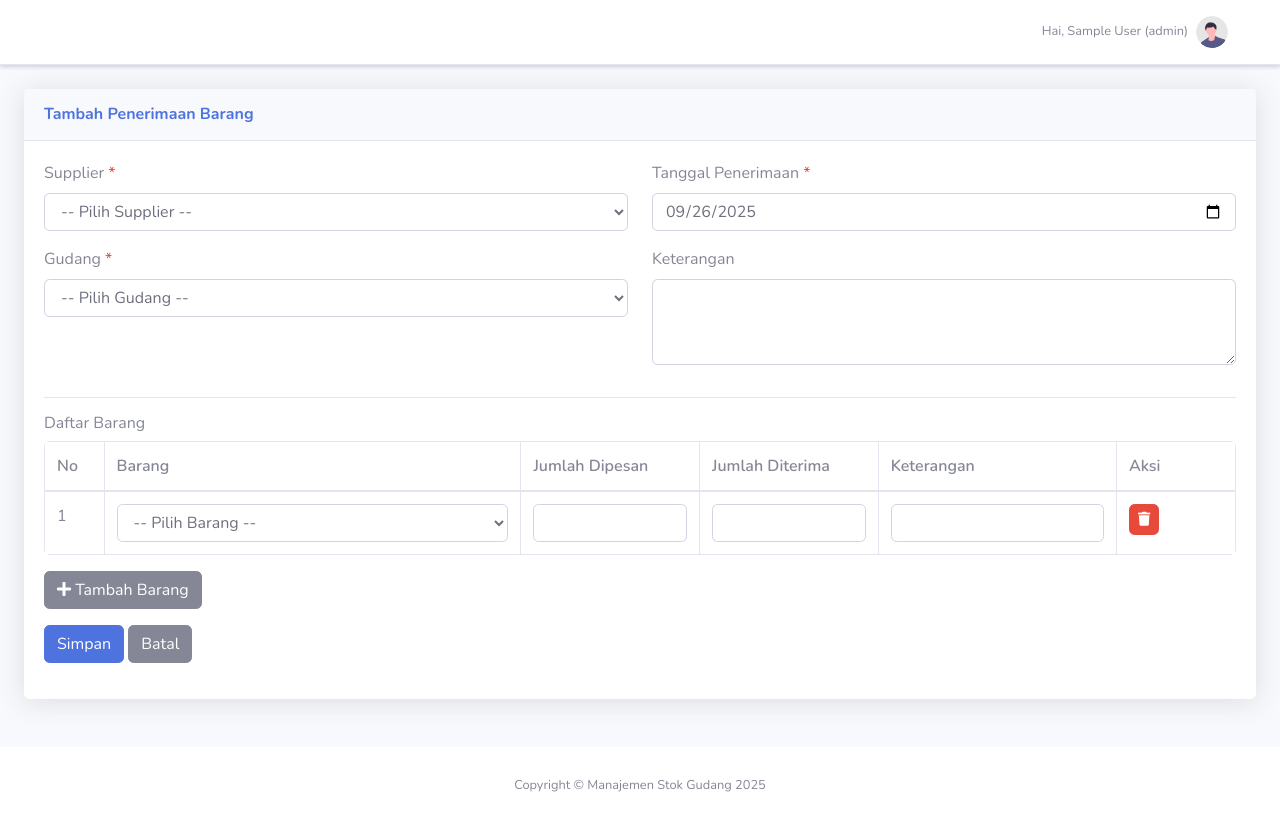
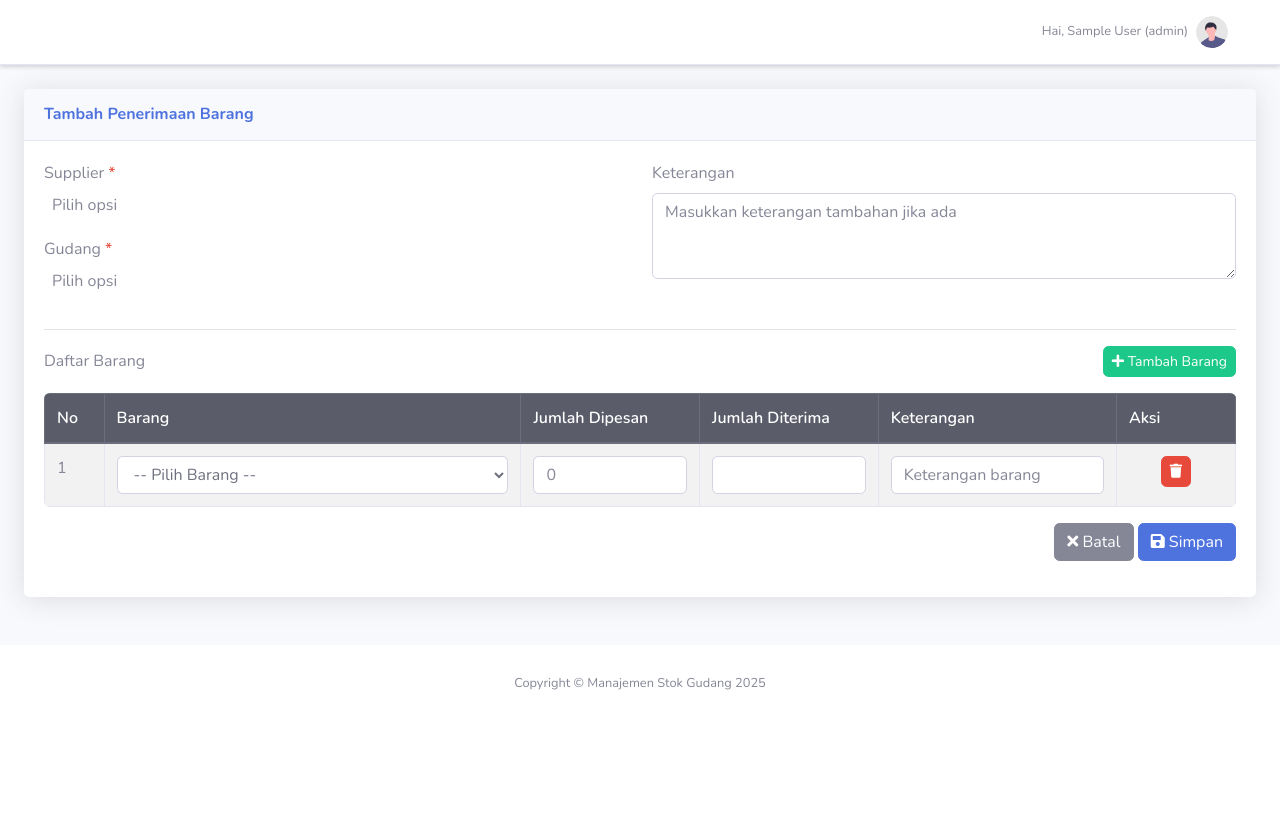
Before and after one commit to kantorujbitdev/gudang_system, a CodeIgniter app: page /gudang_system/aktifitas/penerimaan/tambah in a window 1280 px wide. After the commit the page ends 690 px from the top, so only its background shows below. Run offline with CodeIgniter, Linux system fonts and the light colour scheme; the visitor is signed in with stand-in values (Sample User, id 1); data that the repository does not hold is empty; some libraries are stand-ins or nearby versions.

Commit message:
penerimaan

```diff
--- a/application/controllers/aktifitas/Penerimaan.php
+++ b/application/controllers/aktifitas/Penerimaan.php
@@ -30,29 +30,29 @@ class Penerimaan extends MY_Controller
 
     public function tambah()
     {
+        $data['extra_js'] = 'aktifitas/penerimaan/script';
         if (!$this->check_permission('aktifitas/penerimaan', 'create')) {
             $this->session->set_flashdata('error', 'Anda tidak memiliki izin untuk membuat penerimaan barang!');
             return redirect('aktifitas/penerimaan');
         }
 
         $this->data['title'] = 'Tambah Penerimaan Barang';
-        $this->data['gudang'] = $this->gudang->get_all();
-        $this->data['supplier'] = $this->supplier->get_all();
-        $this->data['barang'] = $this->barang->get_all();
+        $this->data['gudang'] = $this->gudang->get_by_perusahaan($this->session->userdata('id_perusahaan'));
+        $this->data['supplier'] = $this->supplier->get_by_perusahaan($this->session->userdata('id_perusahaan'));
+        $this->data['barang'] = $this->barang->get_by_perusahaan($this->session->userdata('id_perusahaan'));
 
         $this->form_validation->set_rules('id_gudang', 'Gudang', 'required');
         $this->form_validation->set_rules('id_supplier', 'Supplier', 'required');
         $this->form_validation->set_rules('tanggal_penerimaan', 'Tanggal Penerimaan', 'required');
 
         if ($this->form_validation->run() === FALSE) {
-            return $this->render_view('aktifitas/penerimaan/form');
+            return $this->render_view('aktifitas/penerimaan/form', $data);
         }
 
         $no_penerimaan = $this->generate_no_penerimaan();
         $data_insert = [
             'no_penerimaan' => $no_penerimaan,
             'id_user' => $this->session->userdata('id_user'),
-            'id_perusahaan' => $this->session->userdata('id_perusahaan'), // Tambahkan ini
             'id_gudang' => $this->input->post('id_gudang'),
             'id_supplier' => $this->input->post('id_supplier'),
             'tanggal_penerimaan' => $this->input->post('tanggal_penerimaan') . ' ' . date('H:i:s'),
@@ -92,6 +92,8 @@ class Penerimaan extends MY_Controller
 
     public function edit($id_penerimaan)
     {
+        $data['extra_js'] = 'aktifitas/penerimaan/script';
+
         if (!$this->check_permission('aktifitas/penerimaan', 'edit')) {
             $this->session->set_flashdata('error', 'Anda tidak memiliki izin untuk mengubah penerimaan barang!');
             return redirect('aktifitas/penerimaan');
@@ -100,9 +102,9 @@ class Penerimaan extends MY_Controller
         $this->data['title'] = 'Edit Penerimaan Barang';
         $this->data['penerimaan'] = $this->penerimaan->get($id_penerimaan);
         $this->data['detail'] = $this->penerimaan->get_detail($id_penerimaan);
-        $this->data['gudang'] = $this->gudang->get_all();
-        $this->data['supplier'] = $this->supplier->get_all();
-        $this->data['barang'] = $this->barang->get_all();
+        $this->data['gudang'] = $this->gudang->get_by_perusahaan($this->session->userdata('id_perusahaan'));
+        $this->data['supplier'] = $this->supplier->get_by_perusahaan($this->session->userdata('id_perusahaan'));
+        $this->data['barang'] = $this->barang->get_by_perusahaan($this->session->userdata('id_perusahaan'));
 
         if (!$this->data['penerimaan']) {
             show_404();
@@ -118,7 +120,7 @@ class Penerimaan extends MY_Controller
         $this->form_validation->set_rules('tanggal_penerimaan', 'Tanggal Penerimaan', 'required');
 
         if ($this->form_validation->run() === FALSE) {
-            return $this->render_view('aktifitas/penerimaan/form');
+            return $this->render_view('aktifitas/penerimaan/form', $data);
         }
 
         $data_update = [
--- a/application/models/aktifitas/Penerimaan_model.php
+++ b/application/models/aktifitas/Penerimaan_model.php
@@ -13,7 +13,7 @@ class Penerimaan_model extends CI_Model
         $user_role = $this->session->userdata('id_role');
         $user_perusahaan = $this->session->userdata('id_perusahaan');
 
-        $this->db->select('pb.*, u.nama as user_nama, s.nama_supplier, g.nama_gudang');
+        $this->db->select('pb.*, u.nama as user_nama, s.nama_supplier, g.nama_gudang, s.id_perusahaan');
         $this->db->from('penerimaan_barang pb');
         $this->db->join('user u', 'pb.id_user = u.id_user');
         $this->db->join('supplier s', 'pb.id_supplier = s.id_supplier');
@@ -21,7 +21,7 @@ class Penerimaan_model extends CI_Model
 
         // Filter berdasarkan role user
         if ($user_role != 1) { // Bukan Super Admin
-            $this->db->where('pb.id_perusahaan', $user_perusahaan);
+            $this->db->where('s.id_perusahaan', $user_perusahaan);
         }
 
         $this->db->order_by('pb.created_at', 'DESC');
@@ -33,7 +33,7 @@ class Penerimaan_model extends CI_Model
         $user_role = $this->session->userdata('id_role');
         $user_perusahaan = $this->session->userdata('id_perusahaan');
 
-        $this->db->select('pb.*, u.nama as user_nama, s.nama_supplier, g.nama_gudang');
+        $this->db->select('pb.*, u.nama as user_nama, s.nama_supplier, g.nama_gudang, s.id_perusahaan');
         $this->db->from('penerimaan_barang pb');
         $this->db->join('user u', 'pb.id_user = u.id_user');
         $this->db->join('supplier s', 'pb.id_supplier = s.id_supplier');
@@ -42,7 +42,7 @@ class Penerimaan_model extends CI_Model
 
         // Filter berdasarkan role user
         if ($user_role != 1) { // Bukan Super Admin
-            $this->db->where('pb.id_perusahaan', $user_perusahaan);
+            $this->db->where('s.id_perusahaan', $user_perusahaan);
         }
 
         return $this->db->get()->row();
@@ -71,50 +71,23 @@ class Penerimaan_model extends CI_Model
 
     public function update($id_penerimaan, $data)
     {
-        $user_role = $this->session->userdata('id_role');
-        $user_perusahaan = $this->session->userdata('id_perusahaan');
-
         $this->db->where('id_penerimaan', $id_penerimaan);
-
-        // Filter berdasarkan role user
-        if ($user_role != 1) { // Bukan Super Admin
-            $this->db->where('pb.id_perusahaan', $user_perusahaan);
-        }
-
         return $this->db->update('penerimaan_barang', $data);
     }
 
     public function update_status($id_penerimaan, $status)
     {
-        $user_role = $this->session->userdata('id_role');
-        $user_perusahaan = $this->session->userdata('id_perusahaan');
-
         $this->db->where('id_penerimaan', $id_penerimaan);
         $data = [
             'status' => $status,
             'updated_at' => date('Y-m-d H:i:s')
         ];
-
-        // Filter berdasarkan role user
-        if ($user_role != 1) { // Bukan Super Admin
-            $this->db->where('pb.id_perusahaan', $user_perusahaan);
-        }
-
         return $this->db->update('penerimaan_barang', $data);
     }
 
     public function delete($id_penerimaan)
     {
-        $user_role = $this->session->userdata('id_role');
-        $user_perusahaan = $this->session->userdata('id_perusahaan');
-
         $this->db->where('id_penerimaan', $id_penerimaan);
-
-        // Filter berdasarkan role user
-        if ($user_role != 1) { // Bukan Super Admin
-            $this->db->where('pb.id_perusahaan', $user_perusahaan);
-        }
-
         return $this->db->delete('penerimaan_barang');
     }
 
@@ -165,9 +138,10 @@ class Penerimaan_model extends CI_Model
 
         // Filter berdasarkan role user
         if ($user_role != 1) { // Bukan Super Admin
-            $this->db->where('pb.id_perusahaan', $user_perusahaan);
+            $this->db->join('supplier s', 'pb.id_supplier = s.id_supplier');
+            $this->db->where('s.id_perusahaan', $user_perusahaan);
         }
 
-        return $this->db->get('penerimaan_barang')->row();
+        return $this->db->get('penerimaan_barang pb')->row();
     }
 }
--- a/application/views/aktifitas/penerimaan/form.php
+++ b/application/views/aktifitas/penerimaan/form.php
@@ -3,12 +3,12 @@
         <h6 class="m-0 font-weight-bold text-primary"><?php echo $title; ?></h6>
     </div>
     <div class="card-body">
-        <?php echo form_open(current_url()); ?>
+        <?php echo form_open(current_url(), array('class' => 'form-penerimaan')); ?>
         <div class="row">
             <div class="col-md-6">
                 <div class="form-group">
                     <label for="id_supplier">Supplier <span class="text-danger">*</span></label>
-                    <select class="form-control" id="id_supplier" name="id_supplier" required>
+                    <select class="form-control select2" id="id_supplier" name="id_supplier" required>
                         <option value="">-- Pilih Supplier --</option>
                         <?php foreach ($supplier as $row): ?>
                             <option value="<?php echo $row->id_supplier; ?>" <?php echo (isset($penerimaan) && $penerimaan->id_supplier == $row->id_supplier) ? 'selected' : ''; ?>>
@@ -21,7 +21,7 @@
 
                 <div class="form-group">
                     <label for="id_gudang">Gudang <span class="text-danger">*</span></label>
-                    <select class="form-control" id="id_gudang" name="id_gudang" required>
+                    <select class="form-control select2" id="id_gudang" name="id_gudang" required>
                         <option value="">-- Pilih Gudang --</option>
                         <?php foreach ($gudang as $row): ?>
                             <option value="<?php echo $row->id_gudang; ?>" <?php echo (isset($penerimaan) && $penerimaan->id_gudang == $row->id_gudang) ? 'selected' : ''; ?>>
@@ -34,28 +34,30 @@
             </div>
 
             <div class="col-md-6">
-                <div class="form-group">
-                    <label for="tanggal_penerimaan">Tanggal Penerimaan <span class="text-danger">*</span></label>
-                    <input type="date" class="form-control" id="tanggal_penerimaan" name="tanggal_penerimaan"
-                        value="<?php echo set_value('tanggal_penerimaan', isset($penerimaan) ? date('Y-m-d', strtotime($penerimaan->tanggal_penerimaan)) : date('Y-m-d')); ?>"
-                        required>
-                    <?php echo form_error('tanggal_penerimaan', '<small class="text-danger">', '</small>'); ?>
-                </div>
+                <!-- Hidden field for tanggal penerimaan -->
+                <input type="hidden" id="tanggal_penerimaan" name="tanggal_penerimaan"
+                    value="<?php echo date('Y-m-d H:i:s'); ?>">
 
                 <div class="form-group">
                     <label for="keterangan">Keterangan</label>
-                    <textarea class="form-control" id="keterangan" name="keterangan"
-                        rows="3"><?php echo set_value('keterangan', isset($penerimaan) ? $penerimaan->keterangan : ''); ?></textarea>
+                    <textarea class="form-control" id="keterangan" name="keterangan" rows="3"
+                        placeholder="Masukkan keterangan tambahan jika ada"><?php echo set_value('keterangan', isset($penerimaan) ? $penerimaan->keterangan : ''); ?></textarea>
                 </div>
             </div>
         </div>
 
         <hr>
 
-        <h6>Daftar Barang</h6>
+        <div class="d-flex justify-content-between align-items-center mb-3">
+            <h6 class="mb-0">Daftar Barang</h6>
+            <button type="button" class="btn btn-sm btn-success" id="btn-tambah-barang">
+                <i class="fas fa-plus"></i> Tambah Barang
+            </button>
+        </div>
+
         <div class="table-responsive mb-3">
-            <table class="table table-bordered" id="table_barang">
-                <thead>
+            <table class="table table-bordered table-striped" id="table_barang">
+                <thead class="thead-dark">
                     <tr>
                         <th width="5%">No</th>
                         <th width="35%">Barang</th>
@@ -82,19 +84,20 @@
                                 </td>
                                 <td>
                                     <input type="number" class="form-control" name="jumlah_dipesan[]"
-                                        value="<?php echo $item->jumlah_dipesan; ?>" min="0">
+                                        value="<?php echo $item->jumlah_dipesan; ?>" min="0" placeholder="0">
                                 </td>
                                 <td>
-                                    <input type="number" class="form-control" name="jumlah_diterima[]"
+                                    <input type="number" class="form-control jumlah-diterima" name="jumlah_diterima[]"
                                         value="<?php echo $item->jumlah_diterima; ?>" min="1" required>
                                 </td>
                                 <td>
                                     <input type="text" class="form-control" name="keterangan_barang[]"
-                                        value="<?php echo $item->keterangan; ?>">
+                                        value="<?php echo $item->keterangan; ?>" placeholder="Keterangan barang">
                                 </td>
-                                <td>
-                                    <button type="button" class="btn btn-sm btn-danger btn-hapus-barang"><i
-                                            class="fas fa-trash"></i></button>
+                                <td class="text-center">
+                                    <button type="button" class="btn btn-sm btn-danger btn-hapus-barang">
+                                        <i class="fas fa-trash"></i>
+                                    </button>
                                 </td>
                             </tr>
                         <?php endforeach; ?>
@@ -111,17 +114,20 @@
                                 </select>
                             </td>
                             <td>
-                                <input type="number" class="form-control" name="jumlah_dipesan[]" min="0">
+                                <input type="number" class="form-control" name="jumlah_dipesan[]" min="0" placeholder="0">
                             </td>
                             <td>
-                                <input type="number" class="form-control" name="jumlah_diterima[]" min="1" required>
+                                <input type="number" class="form-control jumlah-diterima" name="jumlah_diterima[]" min="1"
+                                    required>
                             </td>
                             <td>
-                                <input type="text" class="form-control" name="keterangan_barang[]">
+                                <input type="text" class="form-control" name="keterangan_barang[]"
+                                    placeholder="Keterangan barang">
                             </td>
-                            <td>
-                                <button type="button" class="btn btn-sm btn-danger btn-hapus-barang"><i
-                                        class="fas fa-trash"></i></button>
+                            <td class="text-center">
+                                <button type="button" class="btn btn-sm btn-danger btn-hapus-barang">
+                                    <i class="fas fa-trash"></i>
+                                </button>
                             </td>
                         </tr>
                     <?php endif; ?>
@@ -129,55 +135,48 @@
             </table>
         </div>
 
-        <div class="form-group">
-            <button type="button" class="btn btn-secondary" id="btn-tambah-barang"><i class="fas fa-plus"></i> Tambah
-                Barang</button>
+        <div class="alert alert-info d-none" id="alert-barang">
+            <i class="fas fa-info-circle"></i> Minimal harus ada 1 barang yang diterima!
         </div>
 
-        <div class="form-group">
-            <button type="submit" class="btn btn-primary">Simpan</button>
-            <a href="<?php echo site_url('aktifitas/penerimaan'); ?>" class="btn btn-secondary">Batal</a>
+        <div class="form-group text-right">
+            <a href="<?php echo site_url('aktifitas/penerimaan'); ?>" class="btn btn-secondary">
+                <i class="fas fa-times"></i> Batal
+            </a>
+            <button type="submit" class="btn btn-primary">
+                <i class="fas fa-save"></i> Simpan
+            </button>
         </div>
         <?php echo form_close(); ?>
     </div>
 </div>
 
-<script>
-    $(document).ready(function () {
-        // Tambah barang
-        $('#btn-tambah-barang').click(function () {
-            var no = $('#table_barang tbody tr').length + 1;
-            var html = '<tr>' +
-                '<td>' + no + '</td>' +
-                '<td>' +
-                '<select class="form-control select-barang" name="id_barang[]" required>' +
-                '<option value="">-- Pilih Barang --</option>';
-            <?php foreach ($barang as $row): ?>
-                html += '<option value="<?php echo $row->id_barang; ?>"><?php echo $row->nama_barang; ?> (<?php echo $row->sku; ?>)</option>';
-            <?php endforeach; ?>
-            html += '</select>' +
-                '</td>' +
-                '<td><input type="number" class="form-control" name="jumlah_dipesan[]" min="0"></td>' +
-                '<td><input type="number" class="form-control" name="jumlah_diterima[]" min="1" required></td>' +
-                '<td><input type="text" class="form-control" name="keterangan_barang[]"></td>' +
-                '<td><button type="button" class="btn btn-sm btn-danger btn-hapus-barang"><i class="fas fa-trash"></i></button></td>' +
-                '</tr>';
-
-            $('#table_barang tbody').append(html);
-        });
-
-        // Hapus barang
-        $(document).on('click', '.btn-hapus-barang', function () {
-            if ($('#table_barang tbody tr').length > 1) {
-                $(this).closest('tr').remove();
-
-                // Renumber rows
-                $('#table_barang tbody tr').each(function (index) {
-                    $(this).find('td:first').text(index + 1);
-                });
-            } else {
-                alert('Minimal harus ada 1 barang!');
-            }
-        });
-    });
-</script>
+<!-- Modal untuk info stok -->
+<div class="modal fade" id="modalStok" tabindex="-1" role="dialog" aria-hidden="true">
+    <div class="modal-dialog modal-lg" role="document">
+        <div class="modal-content">
+            <div class="modal-header">
+                <h5 class="modal-title">Informasi Stok Barang</h5>
+                <button type="button" class="close" data-dismiss="modal" aria-label="Close">
+                    <span aria-hidden="true">&times;</span>
+                </button>
+            </div>
+            <div class="modal-body">
+                <div class="table-responsive">
+                    <table class="table table-bordered">
+                        <thead>
+                            <tr>
+                                <th>Gudang</th>
+                                <th>Stok Tersedia</th>
+                                <th>Satuan</th>
+                            </tr>
+                        </thead>
+                        <tbody id="info-stok-body">
+                            <!-- Data akan diisi via AJAX -->
+                        </tbody>
+                    </table>
+                </div>
+            </div>
+        </div>
+    </div>
+</div>
--- /dev/null
+++ b/application/views/aktifitas/penerimaan/script.php
@@ -0,0 +1,101 @@
+<link rel="stylesheet" href="https://cdn.jsdelivr.net/npm/select2@4.1.0-rc.0/dist/css/select2.min.css">
+<script src="https://cdn.jsdelivr.net/npm/select2@4.1.0-rc.0/dist/js/select2.min.js"></script>
+
+<script>
+    $(document).ready(function () {
+        // Initialize Select2
+        $('.select2').select2({
+            theme: 'bootstrap4',
+            placeholder: 'Pilih opsi'
+        });
+
+        // Tambah barang
+        $('#btn-tambah-barang').click(function () {
+            var no = $('#table_barang tbody tr').length + 1;
+            var html = '<tr>' +
+                '<td>' + no + '</td>' +
+                '<td>' +
+                '<select class="form-control select-barang" name="id_barang[]" required>' +
+                '<option value="">-- Pilih Barang --</option>';
+            <?php foreach ($barang as $row): ?>
+                html += '<option value="<?php echo $row->id_barang; ?>"><?php echo $row->nama_barang; ?> (<?php echo $row->sku; ?>)</option>';
+            <?php endforeach; ?>
+            html += '</select>' +
+                '</td>' +
+                '<td><input type="number" class="form-control" name="jumlah_dipesan[]" min="0" placeholder="0"></td>' +
+                '<td><input type="number" class="form-control jumlah-diterima" name="jumlah_diterima[]" min="1" required></td>' +
+                '<td><input type="text" class="form-control" name="keterangan_barang[]" placeholder="Keterangan barang"></td>' +
+                '<td class="text-center"><button type="button" class="btn btn-sm btn-danger btn-hapus-barang"><i class="fas fa-trash"></i></button></td>' +
+                '</tr>';
+
+            $('#table_barang tbody').append(html);
+
+            // Initialize Select2 for new element
+            $('.select-barang').select2({
+                theme: 'bootstrap4'
+            });
+        });
+
+        // Hapus barang
+        $(document).on('click', '.btn-hapus-barang', function () {
+            if ($('#table_barang tbody tr').length > 1) {
+                $(this).closest('tr').remove();
+
+                // Renumber rows
+                $('#table_barang tbody tr').each(function (index) {
+                    $(this).find('td:first').text(index + 1);
+                });
+            } else {
+                $('#alert-barang').removeClass('d-none');
+                setTimeout(function () {
+                    $('#alert-barang').addClass('d-none');
+                }, 3000);
+            }
+        });
+
+        // Form validation before submit
+        $('.form-penerimaan').on('submit', function (e) {
+            var isValid = true;
+
+            // Check if at least one item is filled
+            var hasItem = false;
+            $('input[name="id_barang[]"]').each(function () {
+                if ($(this).val()) {
+                    hasItem = true;
+                    return false;
+                }
+            });
+
+            if (!hasItem) {
+                e.preventDefault();
+                $('#alert-barang').removeClass('d-none');
+                setTimeout(function () {
+                    $('#alert-barang').addClass('d-none');
+                }, 3000);
+                return false;
+            }
+
+            // Check all required fields
+            $(this).find('input[required], select[required]').each(function () {
+                if (!$(this).val()) {
+                    isValid = false;
+                    $(this).addClass('is-invalid');
+                } else {
+                    $(this).removeClass('is-invalid');
+                }
+            });
+
+            if (!isValid) {
+                e.preventDefault();
+                alert('Harap lengkapi semua field yang wajib diisi!');
+            }
+        });
+
+        // Remove invalid class on input change
+        $('input, select').on('change', function () {
+            if ($(this).val()) {
+                $(this).removeClass('is-invalid');
+            }
+        });
+    });
+</script>
```
Also changed, not shown: application/views/aktifitas/penerimaan/index.php (+7 -7 lines).
